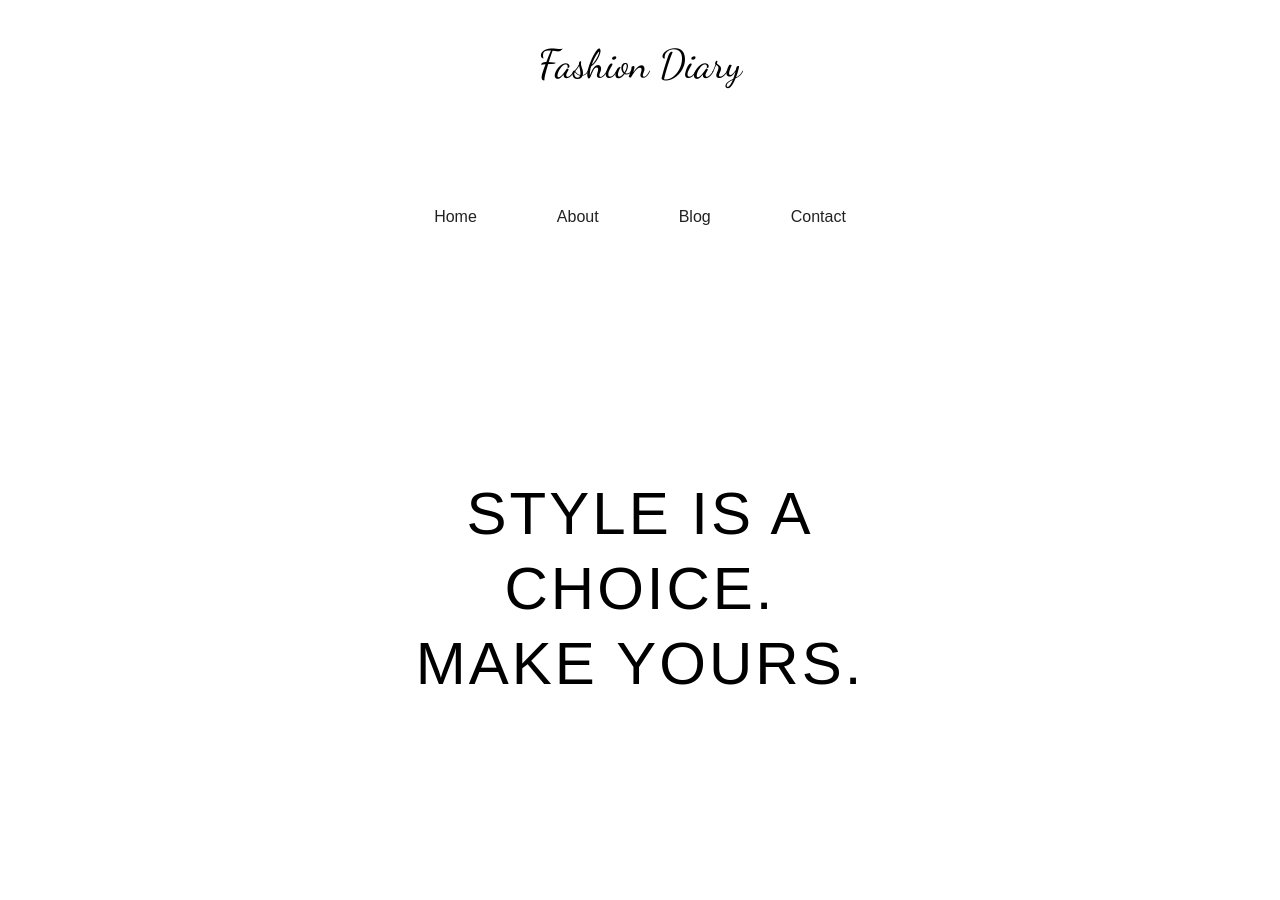
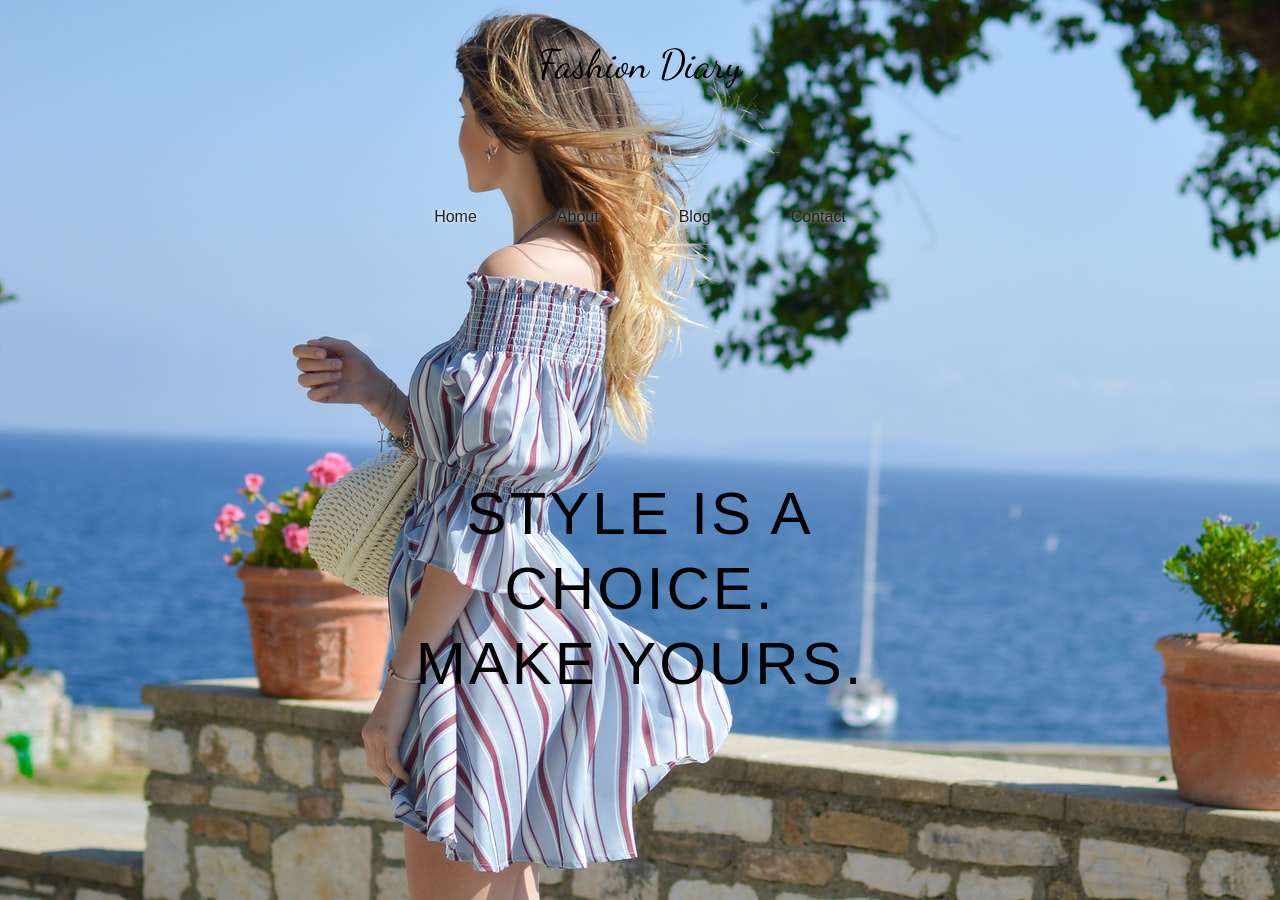
Before and after one commit to guang922/style-website, a plain HTML site: page index.html in a window 1280 px wide. Shown: the top 900 px of the page. Drawn offline with Linux system fonts and the light colour scheme; files whose address does not match are found by name.

Commit message:
Update nav.css

```diff
--- a/nav.css
+++ b/nav.css
@@ -5,7 +5,7 @@ body{
 /* nav */
 nav{
 	height:900px;
-	background-image:url(picture/bg.jpg);
+	background-image:url(bg.jpg);
 	background-size:cover;
 	background-attachment:fixed;
 }
```
